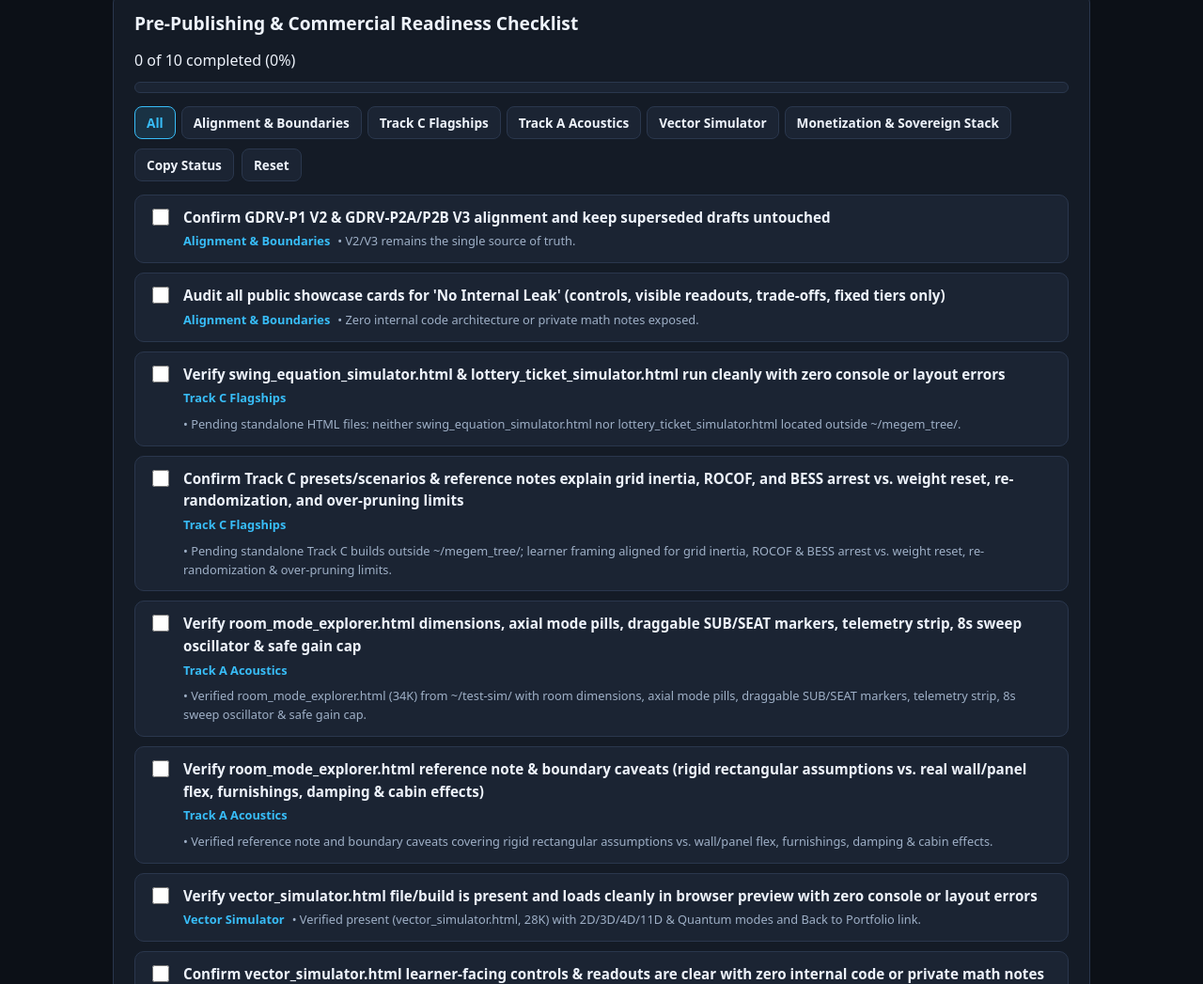
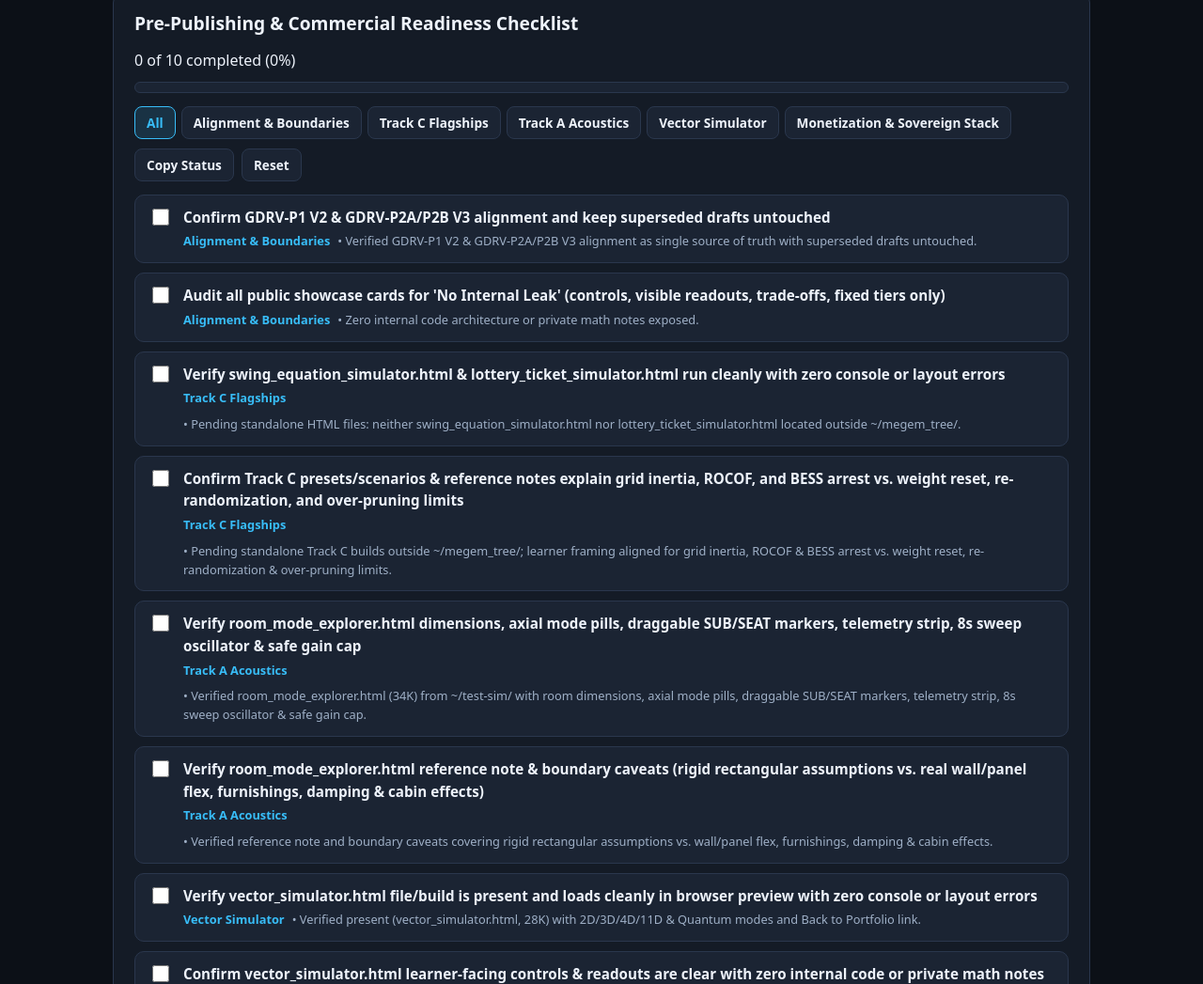
Before and after one commit to innovativeeducation2026-png/MeGem-portfolio, a plain HTML site: page index.html in a window 1280 px wide. Shown: the part 1359-2406 px from the top of the page at 94% size. Drawn offline with Linux system fonts and the light colour scheme.

Commit message:
Finalize checklist item 1 alignment note

```diff
--- a/index.html
+++ b/index.html
@@ -414,7 +414,7 @@
         id: "1",
         category: "Alignment & Boundaries",
         label: "Confirm GDRV-P1 V2 & GDRV-P2A/P2B V3 alignment and keep superseded drafts untouched",
-        note: "V2/V3 remains the single source of truth."
+        note: "Verified GDRV-P1 V2 & GDRV-P2A/P2B V3 alignment as single source of truth with superseded drafts untouched."
       },
       {
         id: "2",
```
